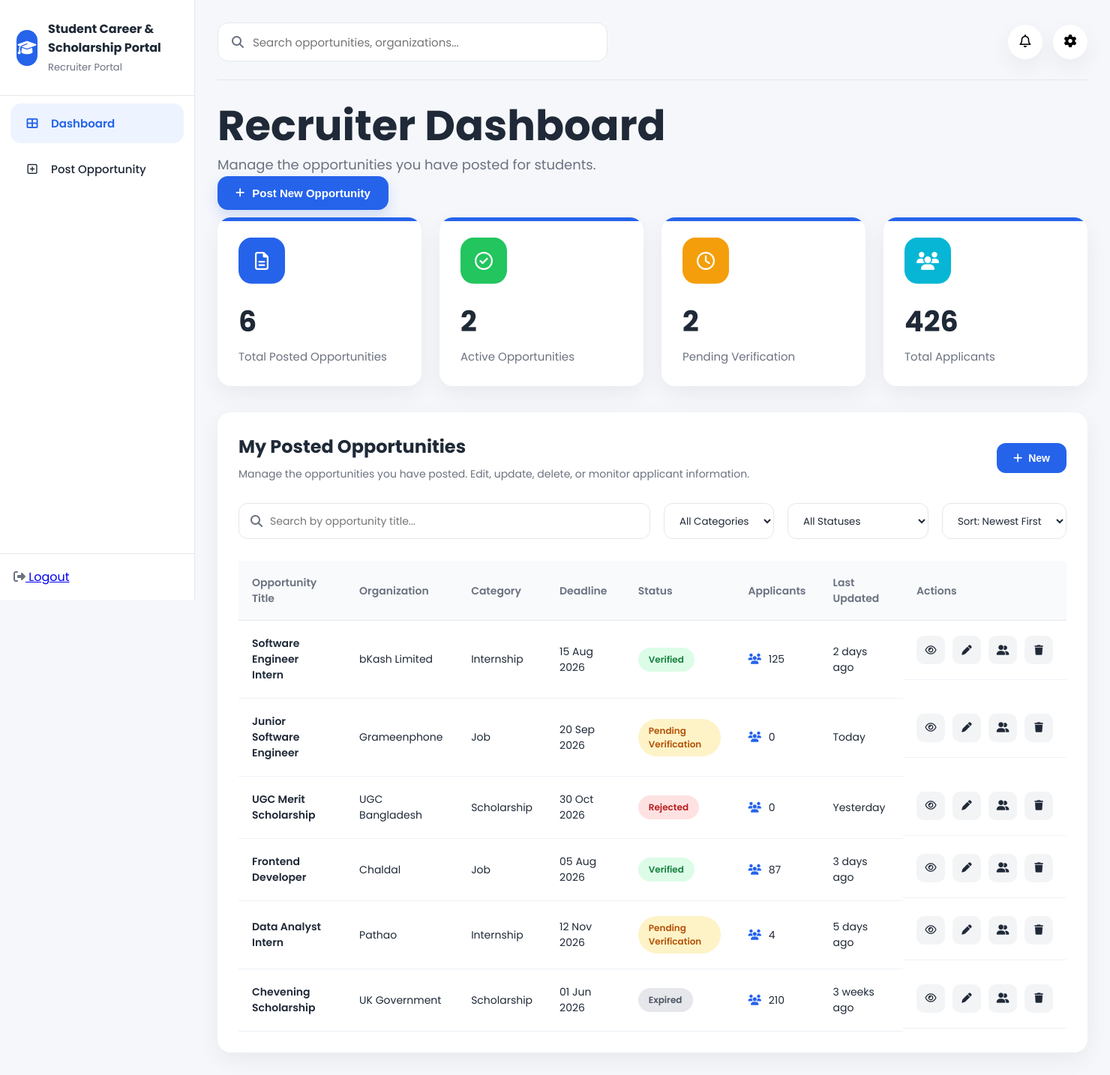
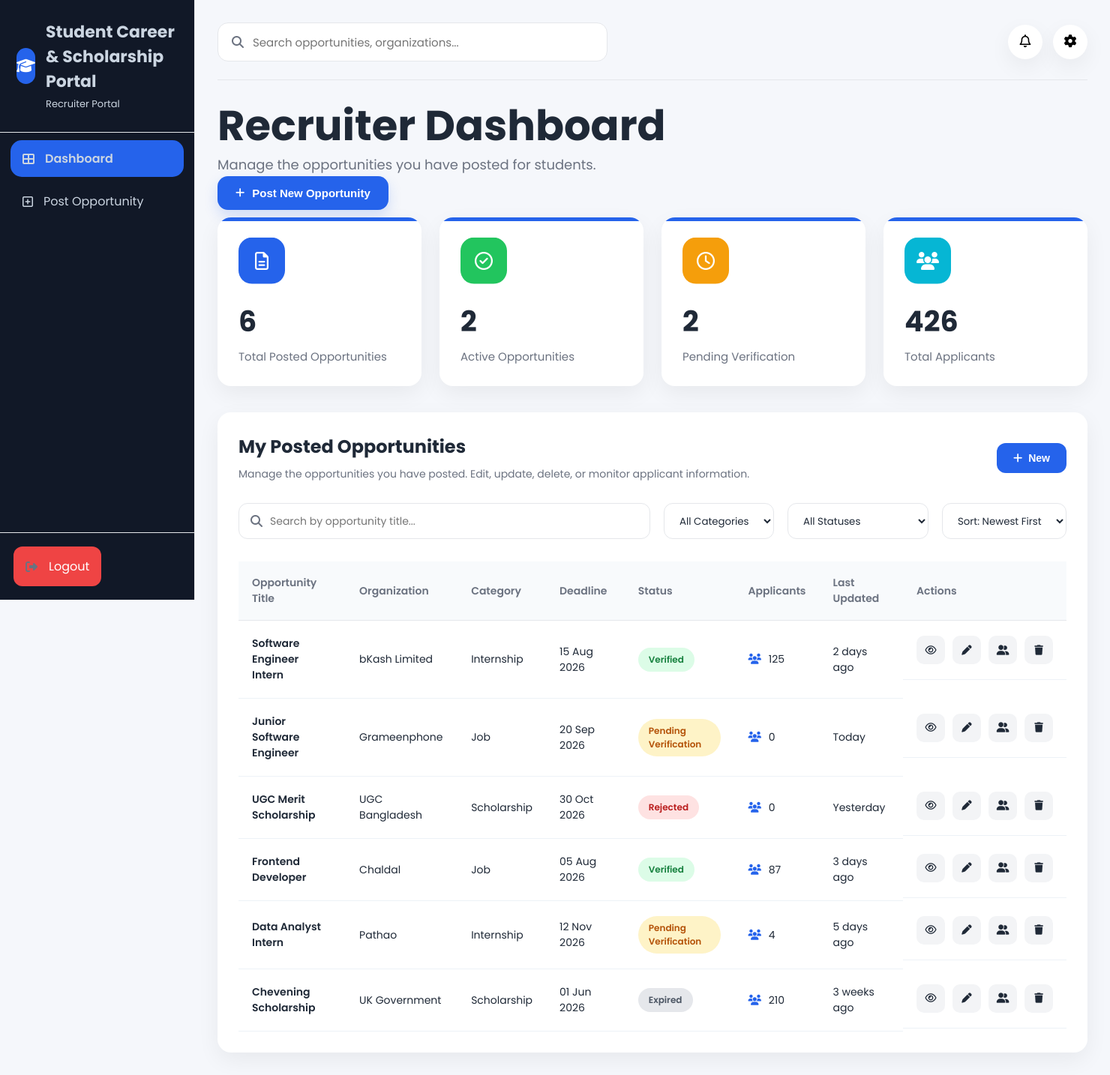
Before and after one commit to tar1Qul/student-career-scholarship-portal-main, a PHP site: page /recruiter_dashboard.html in a window 1480 px wide. Shown: the whole page at 75% size. Run offline with PHP 8.4, Linux system fonts and the light colour scheme.

Commit message:
updated recruit csss and jss

```diff
--- a/css/recruiter_dashboard.css
+++ b/css/recruiter_dashboard.css
@@ -47,7 +47,8 @@ body {
 .dashboard {
 
     display: flex;
-    min-height: 100vh;
+    /* min-height: 100vh; */
+    /* width: 320px; */
 
 }
 
@@ -58,7 +59,7 @@ body {
 .sidebar {
 
     width: 260px;
-    background: var(--white);
+    background: #111827;
     border-right: 1px solid var(--border);
 
     display: flex;
@@ -115,18 +116,18 @@ body {
 
 }
 
-.logo-text h2 {
+.logo-text h4 {
 
     font-size: 22px;
     font-weight: 700;
-    color: var(--text);
+    color:#cbd5e1;
 
 }
 
 .logo-text span {
 
     font-size: 13px;
-    color: var(--text-light);
+    color: #cbd5e1;
 
 }
 
@@ -147,44 +148,44 @@ body {
 }
 
 .sidebar-menu a {
-
-    text-decoration: none;
-
-    color: var(--text);
-
     display: flex;
     align-items: center;
     gap: 14px;
-
-    padding: 15px 18px;
-
-    border-radius: 14px;
-
-    transition: var(--transition);
-
-    font-size: 15px;
-    font-weight: 500;
-
-}
-
+    padding: 12px 16px;
+    text-decoration: none;
+    color: #cbd5e1;
+    /* Dashboard & Post Opportunity text color */
+    transition: color 0.3s ease, background-color 0.3s ease;
+    border-radius: 15px;
+}
+
+/* Keep icons the same color as the text */
 .sidebar-menu a i {
-
-    width: 22px;
-    text-align: center;
-
-}
-
+    color: #cbd5e1;
+}
+
+/* Active state */
+.sidebar-menu a.active {
+    color: #cbd5e1;
+}
+
+/* Hover effect */
 .sidebar-menu a:hover {
-
-    background: #edf4ff;
-    color: var(--primary);
+    color: #ffffff;
+    /* Optional: brighter on hover */
+}
+
+.sidebar-menu a:hover {
+
+    background: #2563eb;
+    color:#ffffff ;
 
 }
 
 .sidebar-menu .active {
 
-    background: #edf4ff;
-    color: var(--primary);
+    background: #2563eb;
+    color: black;
     font-weight: 600;
 
 }
@@ -261,6 +262,22 @@ body {
 
 }
 
+
+.logout {
+    display: flex;
+    align-items: center;
+    gap: 15px;
+    padding: 14px 16px;
+    text-decoration: none;
+    background: #ef4444;
+    color: #fff;
+    border-radius: 12px;
+    transition: .3s;
+}
+
+.logout:hover {
+    background: #dc2626;
+}
 /* ================================
           MAIN CONTENT
 ================================ */
```
Also changed, not shown: css/index.css (+11 -0 lines).
